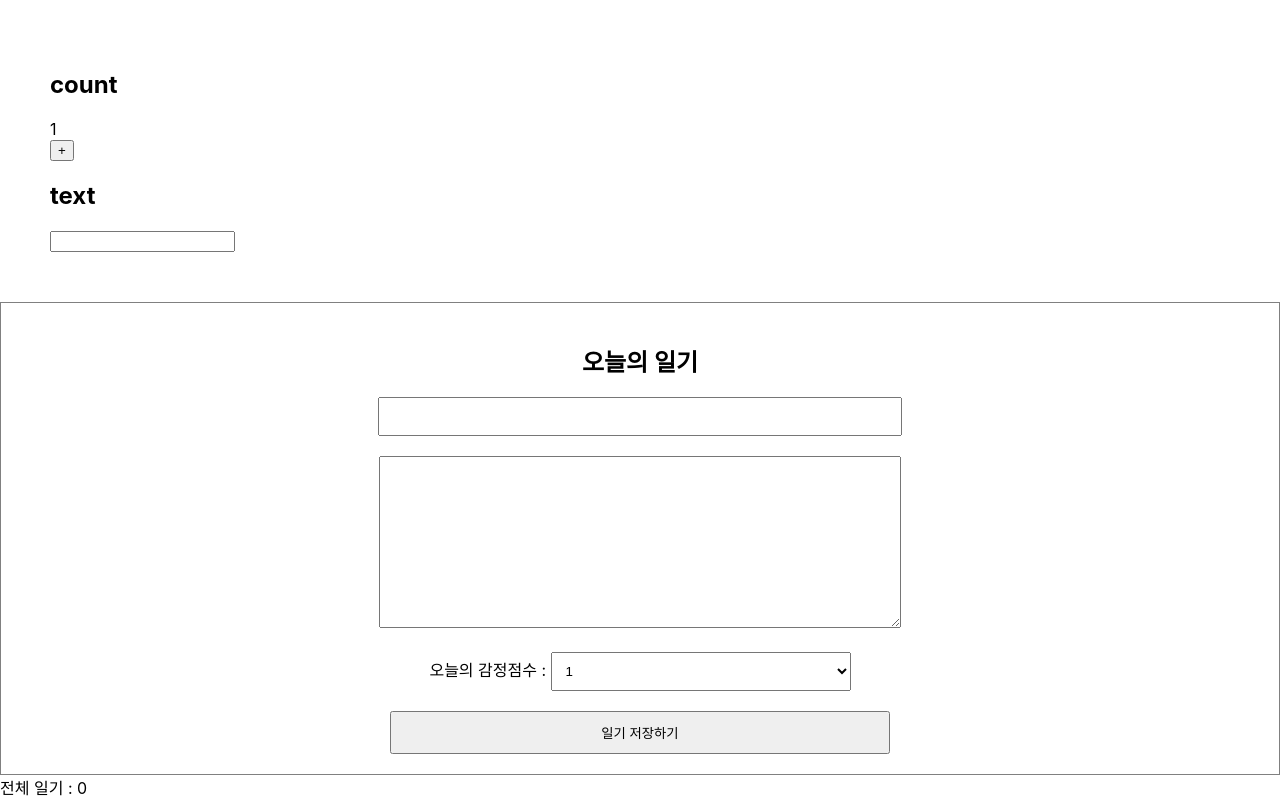
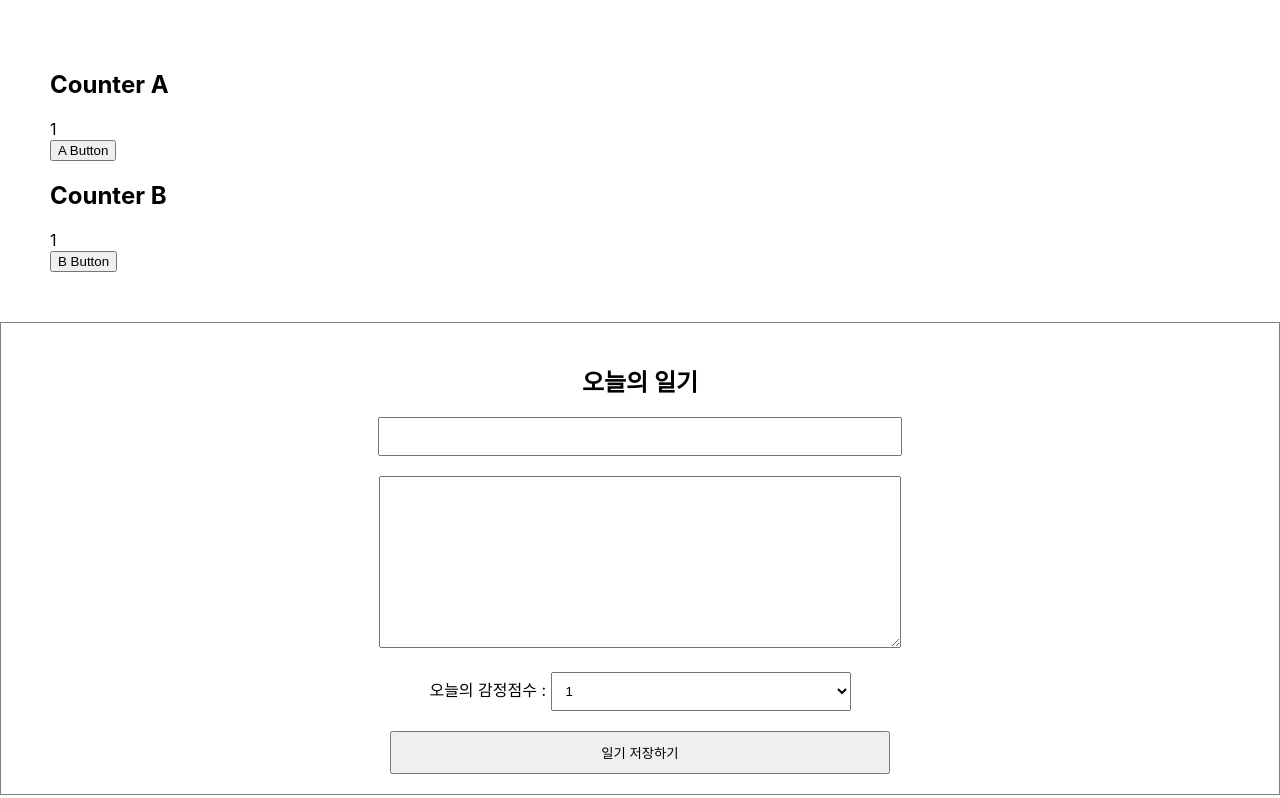
Before and after one commit to na-yujin/simpleDiary, a React (Create React App) app: page / in a window 1280 px wide. Shown: the top 798 px of the page. Built offline with nearby package versions, Linux system fonts and the light colour scheme; no server answers; the HTML template or start-up script is replaced by a standard one.

Commit message:
Feat : 최적화02 - React.memo 컴포넌트를 메모화해서 재사용

```diff
--- a/src/OptimizeTest.js
+++ b/src/OptimizeTest.js
@@ -1,41 +1,90 @@
 import React, {useState, useEffect} from "react";
 
-const Textview = React.memo(({text}) => {
-  useEffect(()=> {
-    console.log(`Update :: Text : ${text}`)
+// const Textview = React.memo(({text}) => {
+//   useEffect(()=> {
+//     console.log(`Update :: Text : ${text}`)
+//   })
+//   return (
+//     <div>{text}</div>
+//   )
+// })
+//
+// const Countview = React.memo(({count}) => {
+//   useEffect(() => {
+//     console.log(`Update :: Count : ${count}`)
+//   });
+//
+//   return (
+//     <div>{count}</div>
+//   )
+// })
+
+const CounterA = React.memo(({count})=> {
+
+  useEffect(()=>{
+    console.log(`CounterA Update - count : ${count}`)
   })
-  return (
-    <div>{text}</div>
-  )
+
+  return <div>{count}</div>
 })
 
-const Countview = React.memo(({count}) => {
+const CounterB = ({obj})=> {
+
   useEffect(() => {
-    console.log(`Update :: Count : ${count}`)
+    console.log(`CounterB Update - count : ${obj.count}`)
   });
 
-  return (
-    <div>{count}</div>
-  )
-})
+  return <div>{obj.count}</div>
+}
+
+const areEqual = (prevProps, nextProps) => {
+  return prevProps.obj.count === nextProps.obj.count
+  // if(prevProps.obj.count === nextProps.obj.count){
+  //   return true
+  // }
+  // return false
+
+  //return true // 이전 프롭스 현재 프롭스가 같다 -> 리렌더링을 일으키지 않게 됨
+  //return false // 이전 과 현재가 다르다 => 리렌더링을 일으킴
+}
+
+const MomoizedCounterB = React.memo(CounterB,areEqual)
 
 const OptimizeTest = () => {
 
+  // const [count, setCount] = useState(1)
+  // const [text, setText] = useState("")
+
   const [count, setCount] = useState(1)
-  const [text, setText] = useState("")
+  const [obj, setObj] = useState({
+    count: 1
+  })
 
   return (
     <div style={{padding:50}}>
       <div>
-        <h2>count</h2>
-        <Countview count={count} />
-        <button onClick={()=>{setCount(count+1)}}>+</button>
+        <h2>Counter A</h2>
+        <CounterA count={count} />
+        <button onClick={() => setCount(count)}>A Button</button>
       </div>
       <div>
-        <h2>text</h2>
-        <Textview text={text} />
-        <input value={text} onChange={(e)=> setText(e.target.value)}/>
+        <h2>Counter B</h2>
+        {/*<CounterB obj={obj} />*/}
+        <MomoizedCounterB obj={obj} />
+        <button onClick={() => setObj({
+          count: obj.count
+        })}>B Button</button>
       </div>
+      {/*<div>*/}
+      {/*  <h2>count</h2>*/}
+      {/*  <Countview count={count} />*/}
+      {/*  <button onClick={()=>{setCount(count+1)}}>+</button>*/}
+      {/*</div>*/}
+      {/*<div>*/}
+      {/*  <h2>text</h2>*/}
+      {/*  <Textview text={text} />*/}
+      {/*  <input value={text} onChange={(e)=> setText(e.target.value)}/>*/}
+      {/*</div>*/}
     </div>
   )
 }
```
